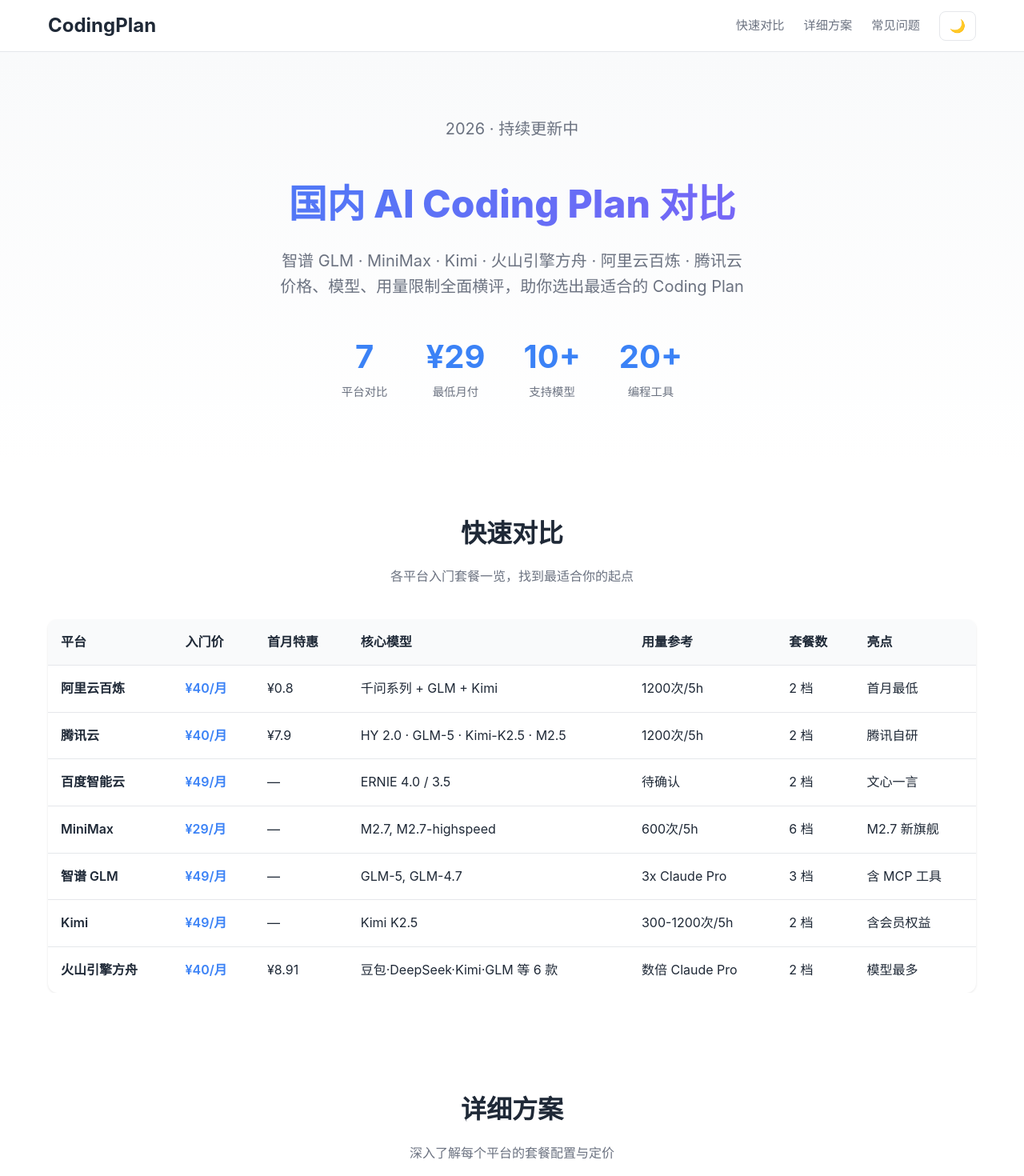
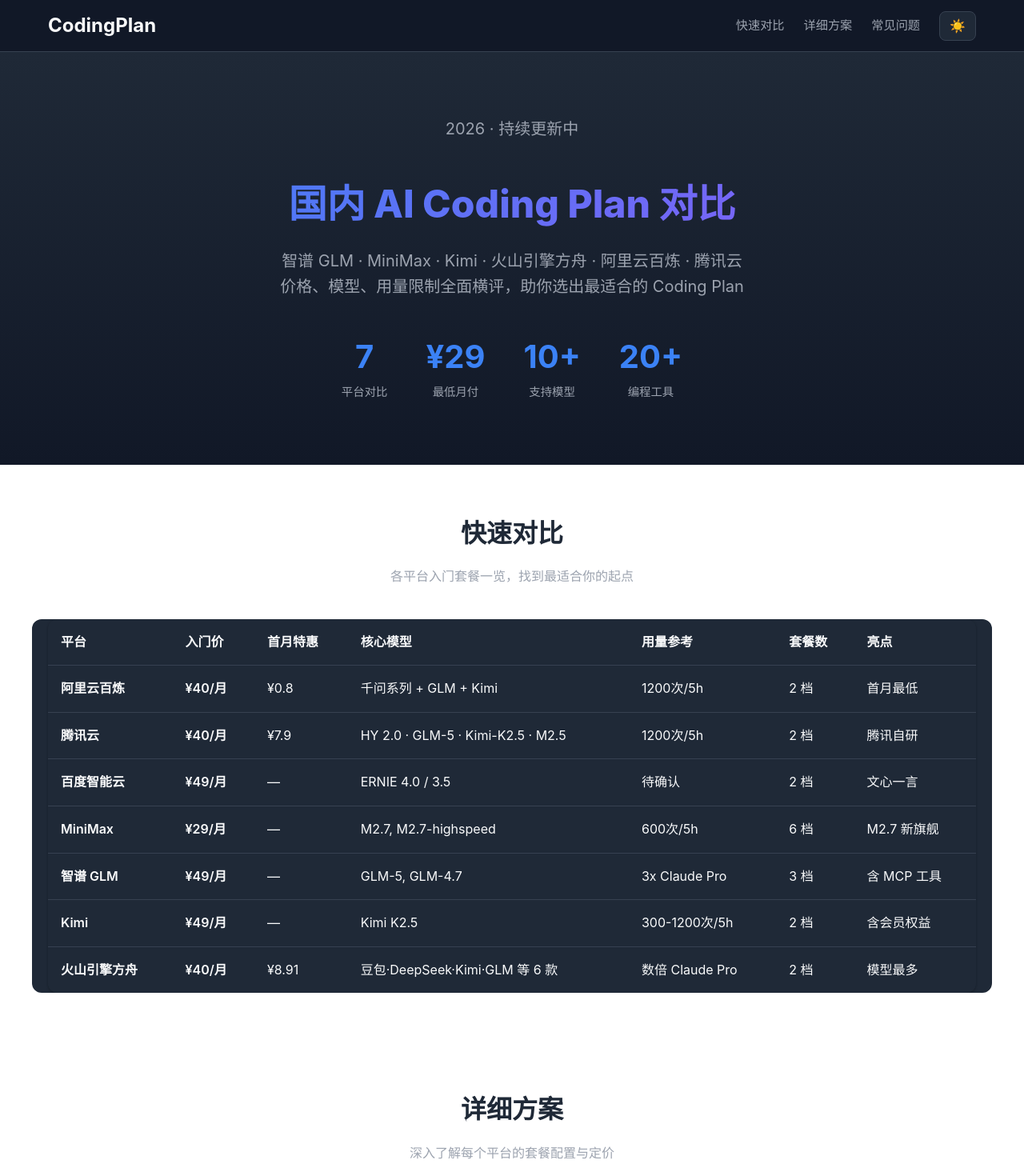
Before and after one commit to Ttoooong/codingplan-web, a Vue app: page / in a window 1280 px wide. Shown: the top 1470 px of the page at 80% size. Built offline with nearby package versions, Linux system fonts and the light colour scheme.

Commit message:
fix: 默认黑夜模式 + 修复表格背景色

```diff
--- a/src/App.vue
+++ b/src/App.vue
@@ -172,7 +172,7 @@
 import { ref, computed } from 'vue'
 import { platforms as platformData, faqs as faqData } from './data/platforms.js'
 
-const isDark = ref(false)
+const isDark = ref(true)
 const faqOpen = ref(null)
 
 const toggleTheme = () => {
--- a/src/style.css
+++ b/src/style.css
@@ -181,6 +181,8 @@
   overflow-x: auto;
   margin: 0 -20px;
   padding: 0 20px;
+  background: var(--card-bg);
+  border-radius: 12px;
 }
 
 .compare-table {
```
